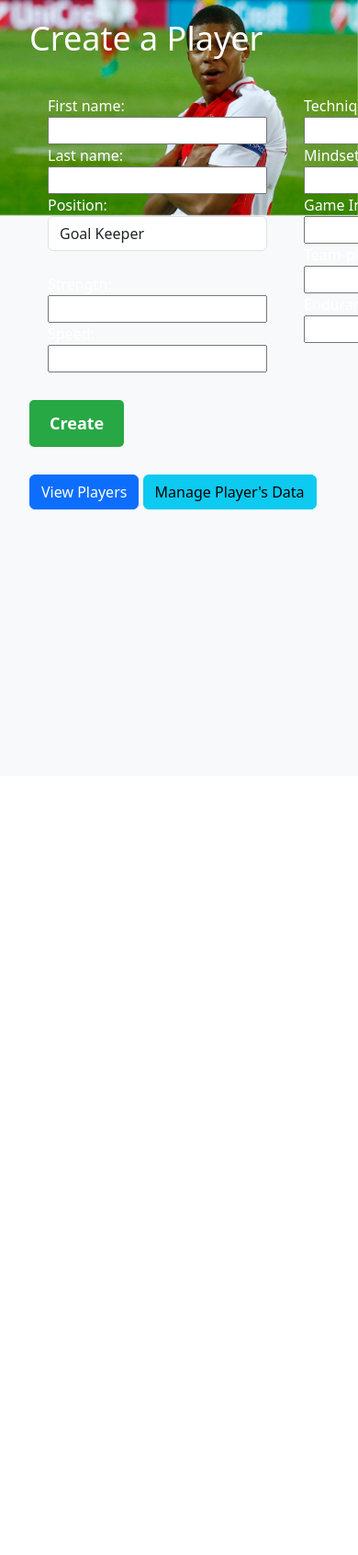
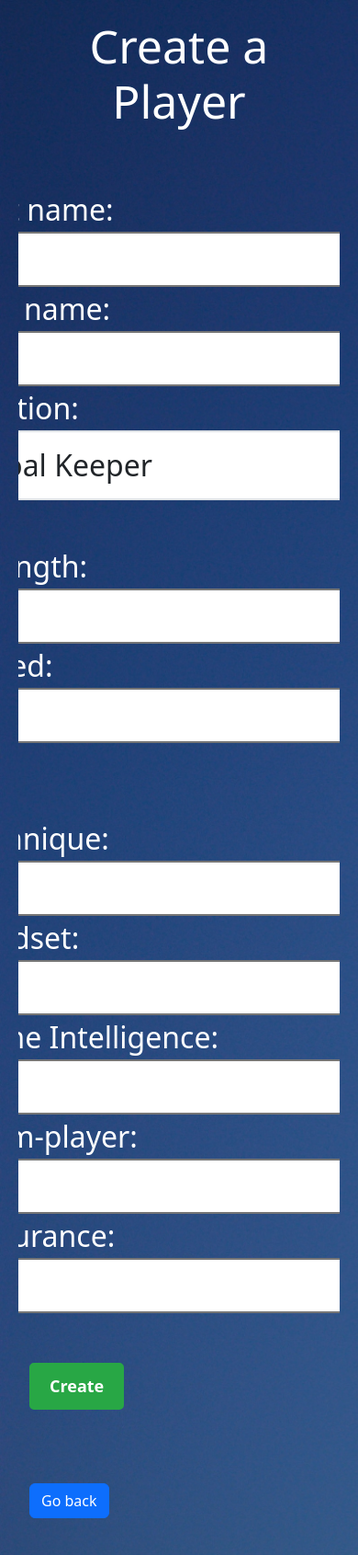
Before and after one commit to Bopson/ResearchProject, a Django app: page /users/manageplayersdata/createPlayer in a window 390 px wide; the page is wider, and only the part inside the window is pictured. Shown: that part at 92% size. Before the commit the page ends 554 px from the top of that part, so only its background shows below. Run offline with Django 4.2, Linux system fonts and the light colour scheme.

Commit message:
responsiveness bettered

```diff
--- a/users/templates/users/createPlayer.html
+++ b/users/templates/users/createPlayer.html
@@ -154,6 +154,49 @@
   from {opacity: 0;}
   to {opacity:1 ;}
 }
+
+@media (max-width: 768px) {
+    .container{
+        max-width: 100%;
+        overflow-x: hidden;
+        transform: scale(1);
+    }
+           .flex-container{
+            margin-top:350px;
+            display: flex;
+            flex-direction: column;
+            align-items: center;
+            transform: scale(2);
+           }
+           img{
+            display: none;
+           }
+
+           body{
+                background-image: url("{% static 'users/football_img5.jpg' %}");
+                background-size: cover;
+                overflow-x: hidden;
+            }
+            #butn{
+                margin-top: 340px;
+
+            }
+
+            form a{
+                margin-top: 80px;
+            }
+
+            h1{
+                text-align: center;
+                font-size: 50px;
+            }
+
+
+        }
+
+
+
+
     </style>
 </head>
 
@@ -198,10 +241,12 @@
             </div>
 
         </div>
-            <input type="submit" value="Create">
+            <input type="submit" value="Create" id="butn"> <br>
+            <a href="{% url 'manageplayersdata' %}" class="btn btn-primary">Go back</a>
+
         </form>
-        <a href="{% url 'viewPlayers' %}" class="btn btn-primary">View Players</a>
-        <a href="{% url 'manageplayersdata' %}" class="btn btn-info">Manage Player's Data</a>
+        <!-- <a href="{% url 'viewPlayers' %}" class="btn btn-primary">View Players</a>
+        <a href="{% url 'manageplayersdata' %}" class="btn btn-info">Manage Player's Data</a> -->
         {% if message %}
         <div id="message">{{ message }}</div>
         {% endif %}
```
Also changed, not shown: users/templates/users/bestTeam.html (+52 -0 lines), users/templates/users/bestTeamForm.html (+35 -0 lines), users/templates/users/manageplayers.html (+24 -4 lines), db.sqlite3.
